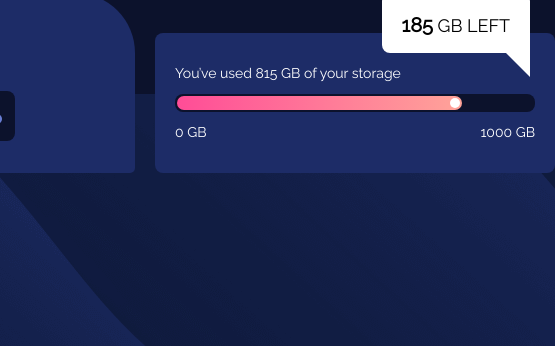
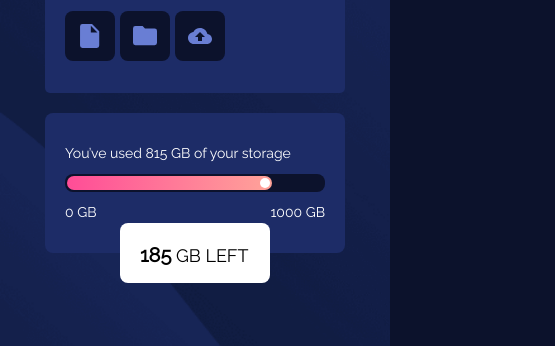
Before and after one commit to ghdpreto/fylo-data-storage-component, a plain HTML site: page index.html in a window 390 px wide. Shown: the part 330-676 px from the top of the page, 555 px wide, since content can reach past the window. Drawn offline with Linux system fonts and the light colour scheme.

Commit message:
finalizado o layout mobile

```diff
--- a/index.html
+++ b/index.html
@@ -13,10 +13,12 @@
     />
     <link rel="stylesheet" href="style.css" />
 
-    <link href="https://fonts.googleapis.com/css2?family=Raleway:ital,wght@0,400;1,700&display=swap" rel="stylesheet">
+    <link
+      href="https://fonts.googleapis.com/css2?family=Raleway:ital,wght@0,400;1,700&display=swap"
+      rel="stylesheet"
+    />
 
     <title>Frontend Mentor | Fylo data storage component</title>
-
   </head>
   <body>
     <main>
@@ -58,7 +60,16 @@
       Challenge by
       <a href="https://www.frontendmentor.io?ref=challenge" target="_blank"
         >Frontend Mentor</a
-      >. Coded by <a href="https://github.com/ghdpreto/" target="_blank"> Gustavo Henrique <img src="./images/github-logo.svg" height="16px" width="16px" alt="GitHub" srcset=""></a>.
+      >. Coded by
+      <a href="https://github.com/ghdpreto/" target="_blank">
+        Gustavo Henrique
+        <img
+          src="./images/github-logo.svg"
+          height="16px"
+          width="16px"
+          alt="GitHub"
+          srcset="" /></a
+      >.
     </div>
   </body>
 </html>
--- a/style.css
+++ b/style.css
@@ -10,6 +10,12 @@
   padding: 0;
   outline: none;
   box-sizing: border-box;
+
+
+}
+
+html {
+  font-size: 62.5%;
 }
 
 html,
@@ -29,8 +35,10 @@ body {
   background-color: var(--very-dark-blue);
   background-image: url("./images/bg-desktop.png");
   background-repeat: no-repeat;
-  background-position: bottom;
+  background-size: 100vw 50vh;
 
+  background-position-y: 50vh;
+  background-position-x: 1vh;
   color: white;
 }
 
@@ -38,11 +46,11 @@ main {
   max-width: 1440px;
 
   display: grid;
-  grid-template-columns: 300px 1fr;
+  grid-template-columns: minmax(20rem, 30rem) 1fr;
   align-items: flex-end;
   justify-content: center;
 
-  gap: 20px;
+  gap: 2rem;
 }
 
 main .content-options {
@@ -50,8 +58,9 @@ main .content-options {
   flex-direction: column;
   justify-content: space-around;
   height: 180px;
+  width: 100%;
   background-color: var(--dark-blue);
-  padding: 20px;
+  padding: 2rem;
   border-radius: 8px 60px 5px 5px;
 }
 
@@ -171,3 +180,43 @@ main .content-storage {
 .attribution a {
   color: hsl(228, 45%, 44%);
 }
+
+
+
+/* MOBILE */
+
+@media (max-width: 768px) {
+  body {
+    background-image: url(./images/bg-mobile.png);
+    background-repeat: no-repeat;
+    background-size: cover;
+    background-position: initial;
+  }
+
+
+  main {
+
+    grid-template-columns: none;
+  }
+
+  main .content-storage {
+    width: 300px;
+  }
+
+  .content-storage .ballon {
+    top: 100%;
+    left: 50%;
+    transform: translate(-50%, -50%);
+    width: 150px;
+    border-radius: 8px;
+  }
+
+  .content-storage .ballon:after {
+    border: none
+  }
+
+  .attribution{
+    top: 10rem
+  }
+
+}
```
